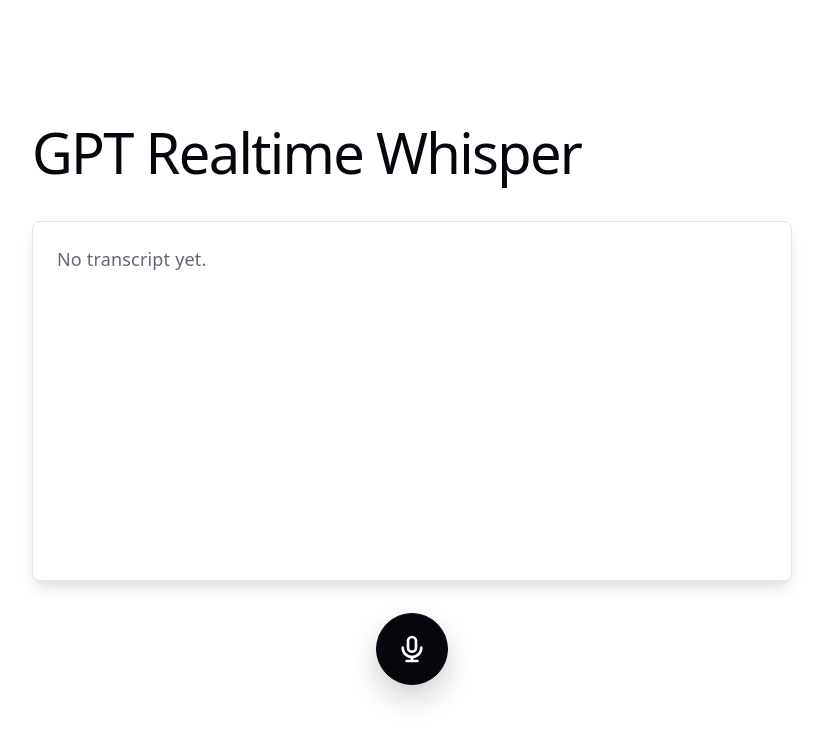
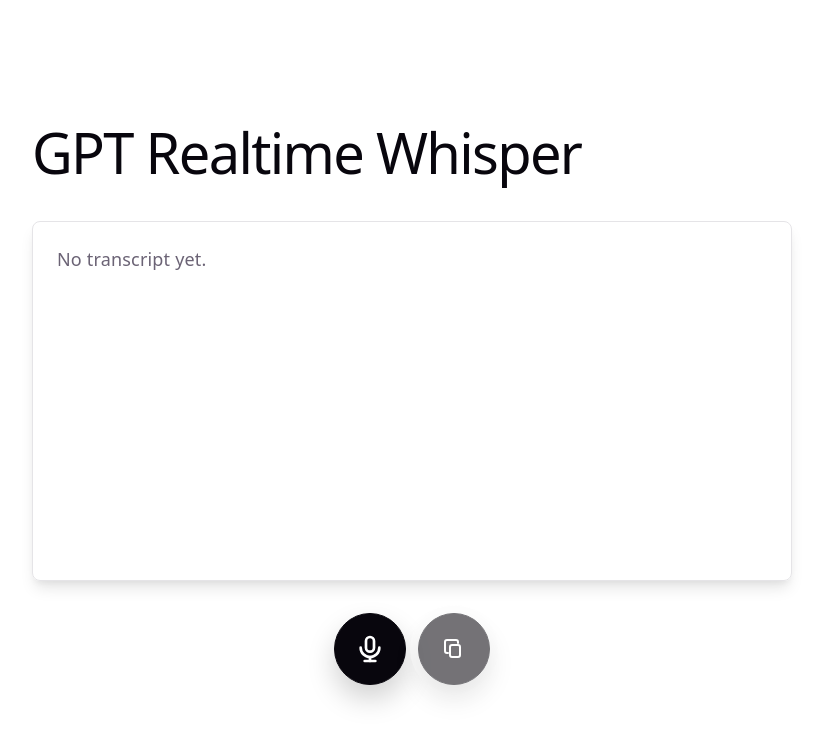
Before and after one commit to ksukemiura/gpt-realtime-whisper-client-browser, a React (Vite) app: page / in a window 1280 px wide. Shown: the top 742 px of the page, without its empty margins (228-1051 px from the left). Built offline with nearby package versions, Linux system fonts and the light colour scheme.

Commit message:
Add copy transcript functionality

```diff
--- a/src/App.css
+++ b/src/App.css
@@ -43,6 +43,7 @@
     background-color 160ms ease,
     border-color 160ms ease,
     color 160ms ease,
+    opacity 160ms ease,
     transform 160ms ease;
 }
 
@@ -72,6 +73,39 @@
     0 14px 28px rgba(0, 0, 0, 0.18),
     0 0 0 8px var(--bg);
   pointer-events: auto;
+}
+
+.copy-action {
+  position: relative;
+  width: 72px;
+  min-width: 72px;
+  height: 72px;
+  min-height: 72px;
+  display: inline-grid;
+  place-items: center;
+  border-radius: 50%;
+  padding: 0;
+  background: var(--text-h);
+  border-color: var(--text-h);
+  color: var(--bg);
+  box-shadow:
+    0 14px 28px rgba(0, 0, 0, 0.18),
+    0 0 0 8px var(--bg);
+  pointer-events: auto;
+}
+
+.copy-action.is-copied {
+  opacity: 0.78;
+}
+
+.copy-icon {
+  width: 24px;
+  height: 24px;
+  fill: none;
+  stroke: currentColor;
+  stroke-linecap: round;
+  stroke-linejoin: round;
+  stroke-width: 2;
 }
 
 .toggle-action.is-active {
--- a/src/App.tsx
+++ b/src/App.tsx
@@ -37,6 +37,7 @@
   const [transcripts, setTranscripts] = useState<TranscriptLine[]>([])
   const [partials, setPartials] = useState<Record<string, string>>({})
   const [errorMessage, setErrorMessage] = useState('')
+  const [copyStatus, setCopyStatus] = useState<'idle' | 'copied' | 'error'>('idle')
 
   const handleRealtimeEvent = useCallback((event: RealtimeEvent) => {
     if (event.type === 'conversation.item.input_audio_transcription.delta') {
@@ -210,6 +211,25 @@
   const isBusy = connectionState === 'connecting' || connectionState === 'stopping'
   const isListening = connectionState === 'listening'
   const partialTexts = Object.values(partials).filter(Boolean)
+  const transcriptText = [
+    ...transcripts.map((line) => line.text),
+    ...partialTexts,
+  ].join('\n')
+  const hasTranscript = transcriptText.trim().length > 0
+
+  const copyTranscript = useCallback(async () => {
+    if (!hasTranscript) {
+      return
+    }
+
+    try {
+      await navigator.clipboard.writeText(transcriptText)
+      setCopyStatus('copied')
+      window.setTimeout(() => setCopyStatus('idle'), 300)
+    } catch {
+      setCopyStatus('error')
+    }
+  }, [hasTranscript, transcriptText])
 
   return (
     <main className="app-shell">
@@ -257,6 +277,19 @@
               <path d="M8 21h8" />
             </svg>
           </button>
+
+          <button
+            className={`copy-action ${copyStatus === 'copied' ? 'is-copied' : ''}`}
+            disabled={!hasTranscript}
+            type="button"
+            onClick={copyTranscript}
+            title={hasTranscript ? 'Copy transcript' : 'No transcript to copy'}
+          >
+            <svg className="copy-icon" viewBox="0 0 24 24" aria-hidden="true">
+              <rect x="8" y="8" width="10" height="12" rx="2" />
+              <path d="M6 16H5a2 2 0 0 1-2-2V5a2 2 0 0 1 2-2h9a2 2 0 0 1 2 2v1" />
+            </svg>
+          </button>
         </div>
       </section>
     </main>
```
